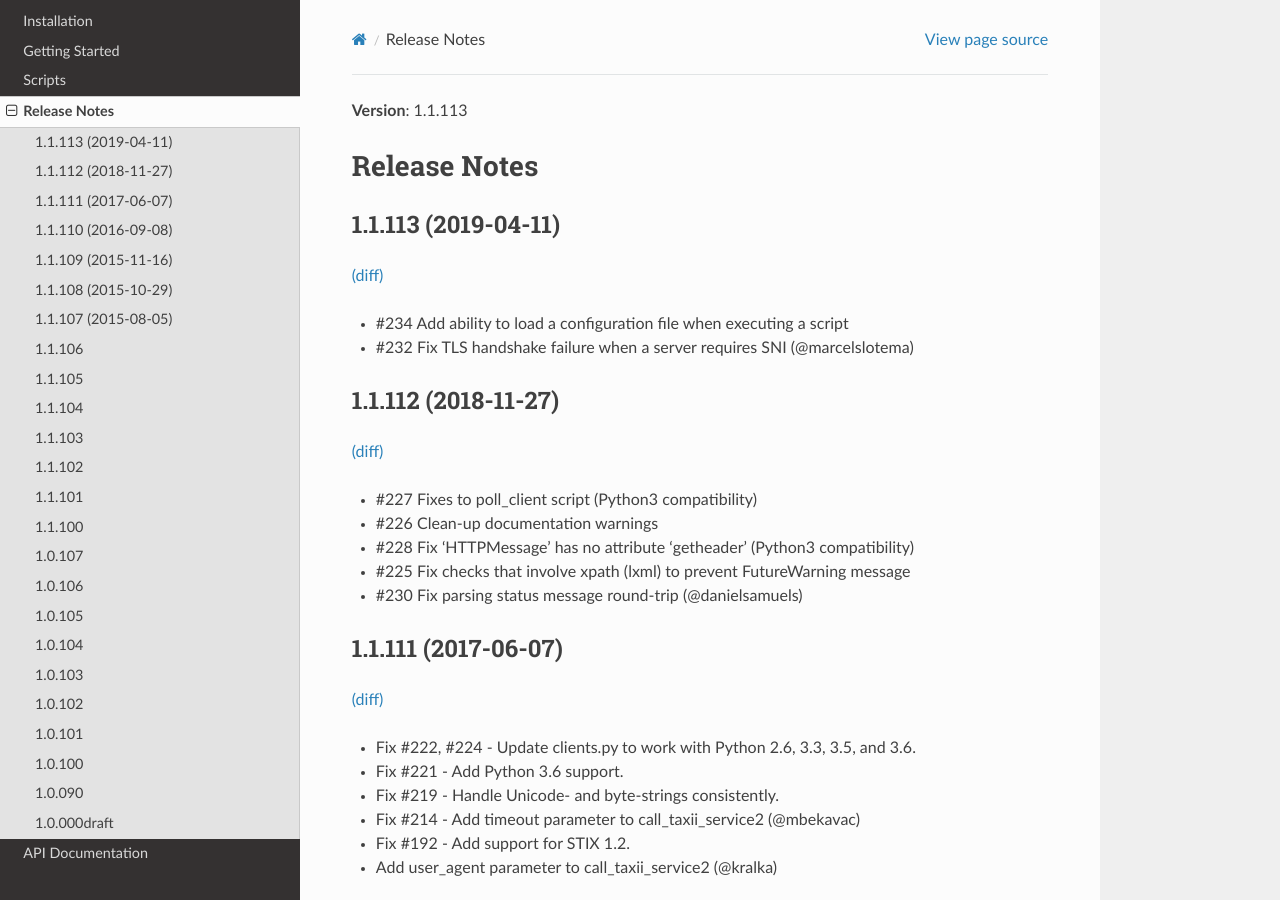
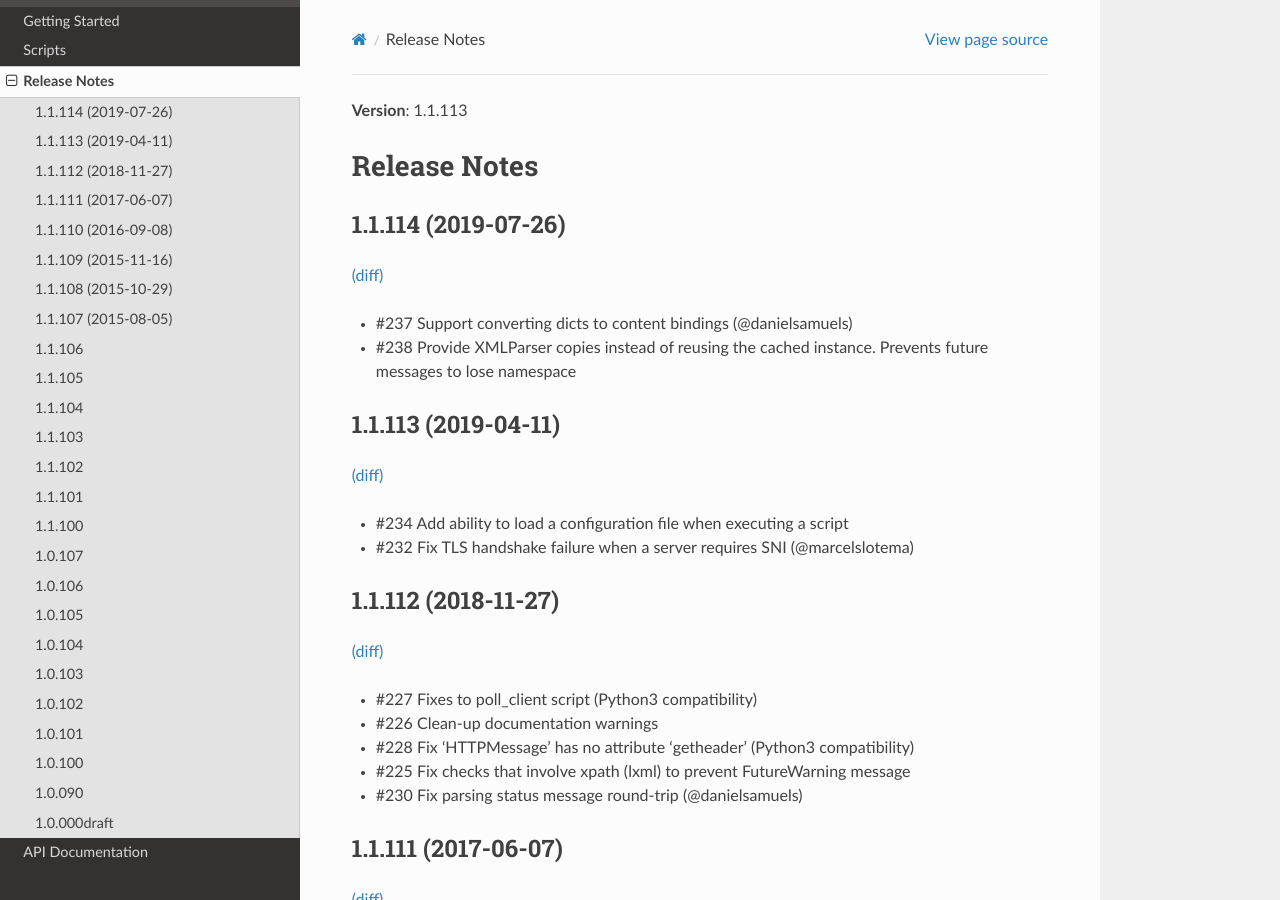
Before and after one commit to TAXIIProject/libtaxii, a Sphinx documentation site: the page built from docs/changes.rst, in a window 1280 px wide and 900 px high. Built offline with Sphinx 7.4.7 and the Read the Docs theme 2.0.0, drawn with Linux system fonts in a browser that asks for light colours.

Commit message:
update release notes

```diff
--- a/docs/changes.rst
+++ b/docs/changes.rst
@@ -1,5 +1,12 @@
 Release Notes
 =============
+
+1.1.114 (2019-07-26)
+--------------------
+`(diff) <https://github.com/TAXIIProject/libtaxii/compare/1.1.113...1.1.114>`__
+
+- #237 Support converting dicts to content bindings (@danielsamuels)
+- #238 Provide XMLParser copies instead of reusing the cached instance. Prevents future messages to lose namespace
 
 1.1.113 (2019-04-11)
 --------------------
```
